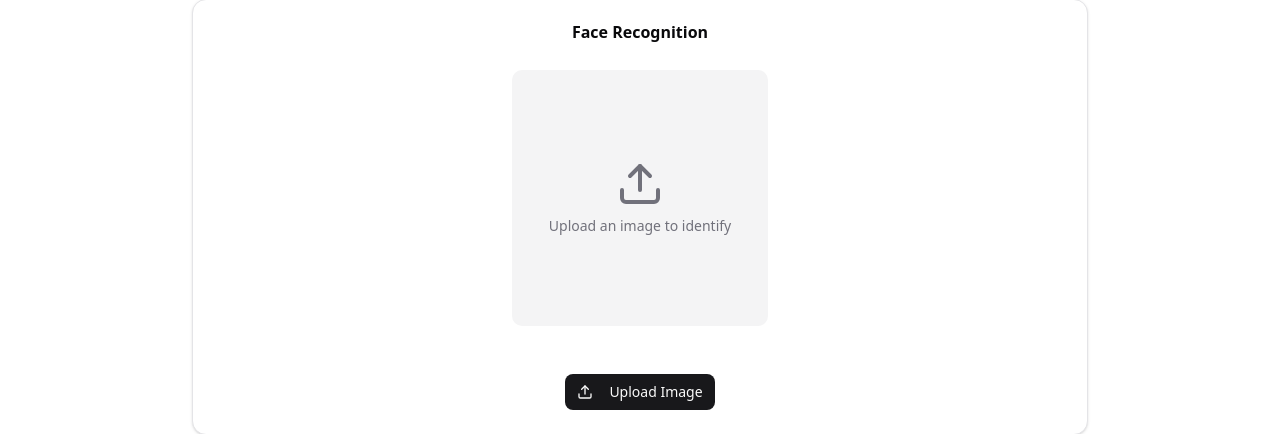
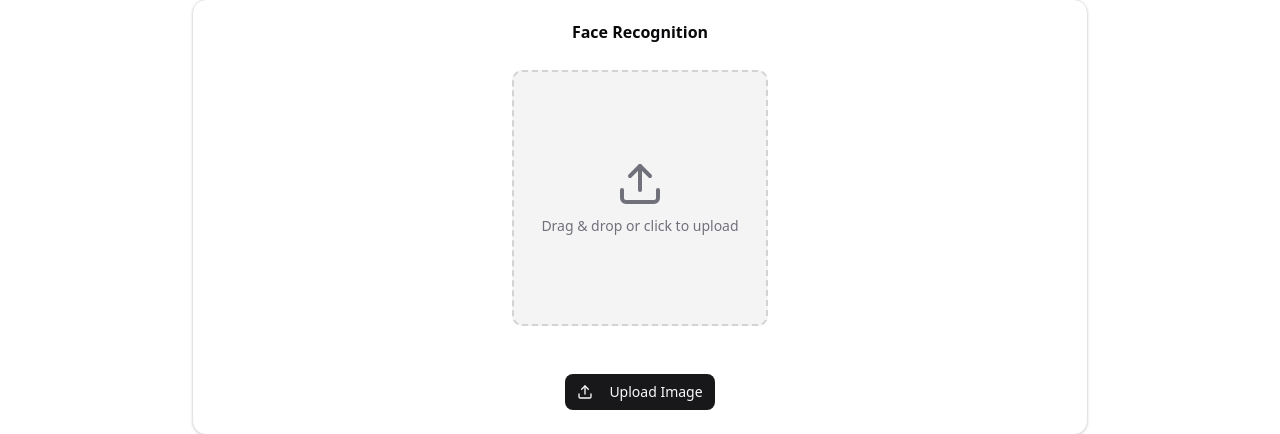
Before and after one commit to derrick-nuby/bridge-final, a Next.js app: page /upload in a window 1280 px wide. Shown: the part 157-591 px from the top of the page. Built offline with nearby package versions, Linux system fonts and the light colour scheme; no server answers.

Commit message:
drag and drop feature

```diff
--- a/src/app/upload/page.tsx
+++ b/src/app/upload/page.tsx
@@ -17,6 +17,7 @@ const InferencePage = () => {
   // eslint-disable-next-line @typescript-eslint/no-unused-vars
   const [rawOutput, setRawOutput] = useState<string>("");
   const [imagePreview, setImagePreview] = useState<string | null>(null);
+  const [isDragging, setIsDragging] = useState(false);
   const [recognizedPerson, setRecognizedPerson] = useState<{
     label: string;
     confidence: number;
@@ -38,8 +39,7 @@ const InferencePage = () => {
     }
   }, [data]);
 
-  const handleFileChange = (event: React.ChangeEvent<HTMLInputElement>) => {
-    const file = event.target.files?.[0];
+  const processFile = (file: File) => {
     if (!file) return;
 
     // Create preview
@@ -52,6 +52,48 @@ const InferencePage = () => {
       processImage(result);
     };
     reader.readAsDataURL(file);
+  };
+
+  const handleFileChange = (event: React.ChangeEvent<HTMLInputElement>) => {
+    const file = event.target.files?.[0];
+    if (file) {
+      processFile(file);
+    }
+  };
+
+  const handleDragEnter = (e: React.DragEvent<HTMLDivElement>) => {
+    e.preventDefault();
+    e.stopPropagation();
+    setIsDragging(true);
+  };
+
+  const handleDragLeave = (e: React.DragEvent<HTMLDivElement>) => {
+    e.preventDefault();
+    e.stopPropagation();
+    setIsDragging(false);
+  };
+
+  const handleDragOver = (e: React.DragEvent<HTMLDivElement>) => {
+    e.preventDefault();
+    e.stopPropagation();
+    if (!isDragging) {
+      setIsDragging(true);
+    }
+  };
+
+  const handleDrop = (e: React.DragEvent<HTMLDivElement>) => {
+    e.preventDefault();
+    e.stopPropagation();
+    setIsDragging(false);
+
+    const files = e.dataTransfer.files;
+    if (files && files.length > 0) {
+      const file = files[0];
+      // Check if it's an image
+      if (file.type.startsWith("image/")) {
+        processFile(file);
+      }
+    }
   };
 
   const processImage = (imageSrc: string) => {
@@ -111,13 +153,29 @@ const InferencePage = () => {
         </CardHeader>
         <CardContent className="space-y-6">
           <div className="flex justify-center">
-            <div className="relative overflow-hidden rounded-lg w-64 h-64 bg-muted flex items-center justify-center">
+            <div
+              className={`relative overflow-hidden rounded-lg w-64 h-64 flex items-center justify-center transition-colors duration-200 ${isDragging
+                ? "bg-primary/10 border-2 border-dashed border-primary"
+                : imagePreview
+                  ? "bg-muted"
+                  : "bg-muted border-2 border-dashed border-muted-foreground/25 hover:border-muted-foreground/50"
+                }`}
+              onDragEnter={handleDragEnter}
+              onDragLeave={handleDragLeave}
+              onDragOver={handleDragOver}
+              onDrop={handleDrop}
+              onClick={triggerFileInput}
+            >
               {imagePreview ? (
                 <Image src={imagePreview || "/placeholder.svg"} alt="Uploaded image" fill className="object-cover" />
               ) : (
                 <div className="text-center p-4">
-                  <Upload className="h-12 w-12 mx-auto text-muted-foreground mb-2" />
-                  <p className="text-sm text-muted-foreground">Upload an image to identify</p>
+                  <Upload
+                    className={`h-12 w-12 mx-auto mb-2 ${isDragging ? "text-primary" : "text-muted-foreground"}`}
+                  />
+                  <p className={`text-sm ${isDragging ? "text-primary" : "text-muted-foreground"}`}>
+                    {isDragging ? "Drop image here" : "Drag & drop or click to upload"}
+                  </p>
                 </div>
               )}
               {isPending && (
```
